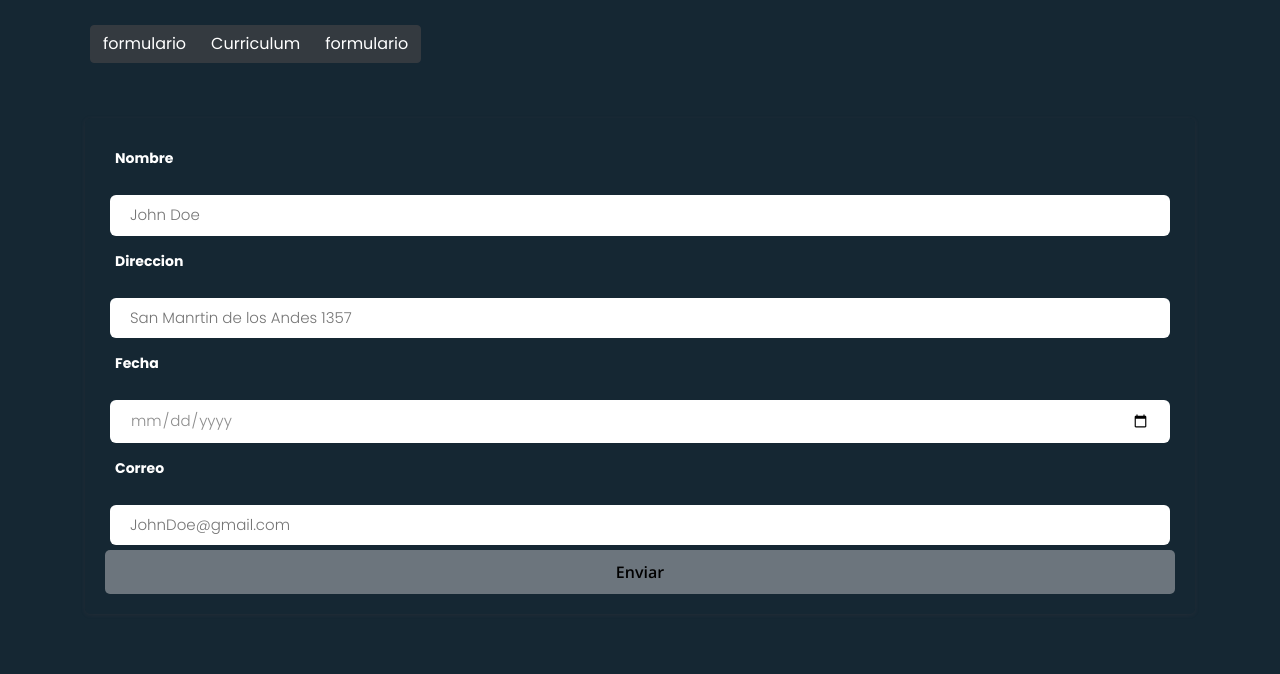
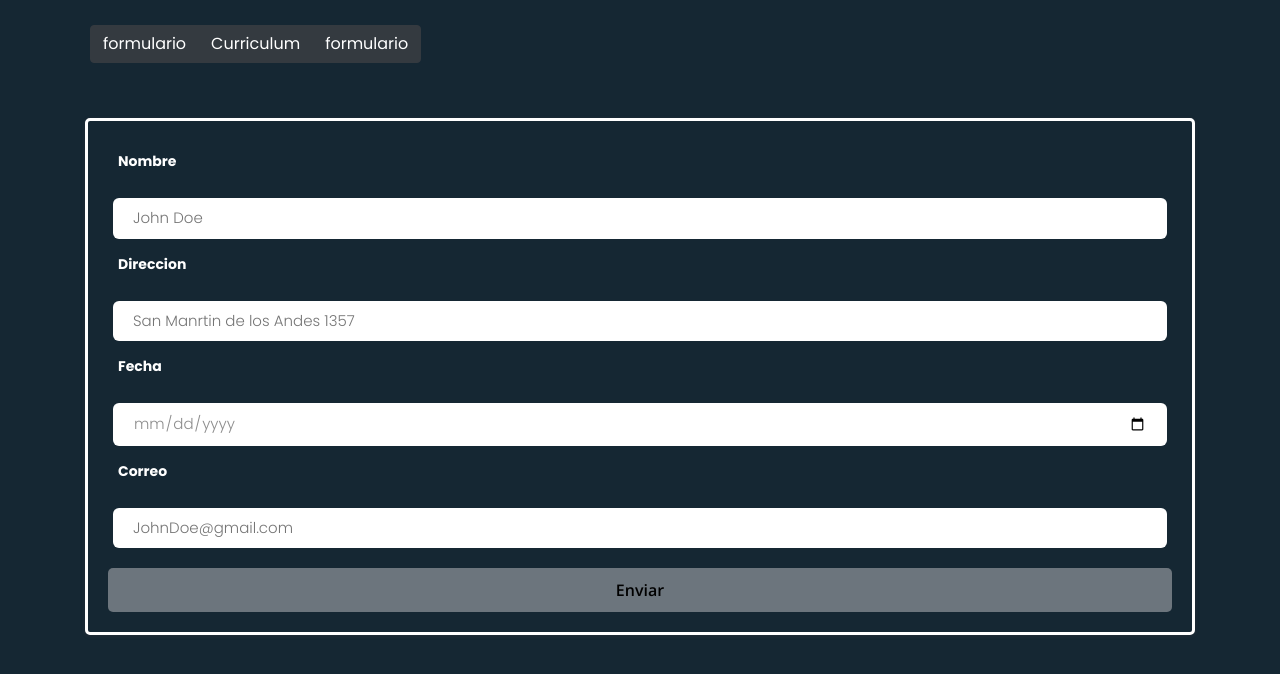
Before and after one commit to PatricioAGB/versel_react, a React (Create React App) app: page /curriculum in a window 1280 px wide. Shown: the top 674 px of the page. Built offline with nearby package versions, Linux system fonts and the light colour scheme.

Commit message:
refactor: Curriculum.css

```diff
--- a/src/Curriculum.css
+++ b/src/Curriculum.css
@@ -35,9 +35,11 @@ body {
     -webkit-align-items: center;
     align-items: center;
     padding: 60px;
+
 }
 
  .formulario {
+	border: 3px solid #fff;
 	min-width: 600px;
 	margin-top: 50px;
 	/* background: #fff; */
@@ -132,10 +134,11 @@ body {
     outline: none;
     border: 0px;
      box-shadow: none;
+	 margin-top: 15px;
 }
 
 .formulario button[type="submit"]:hover {
-	background: #0051ff;
+	background: #8D8D8D;
 }
 
 .formulario .exito {
```
